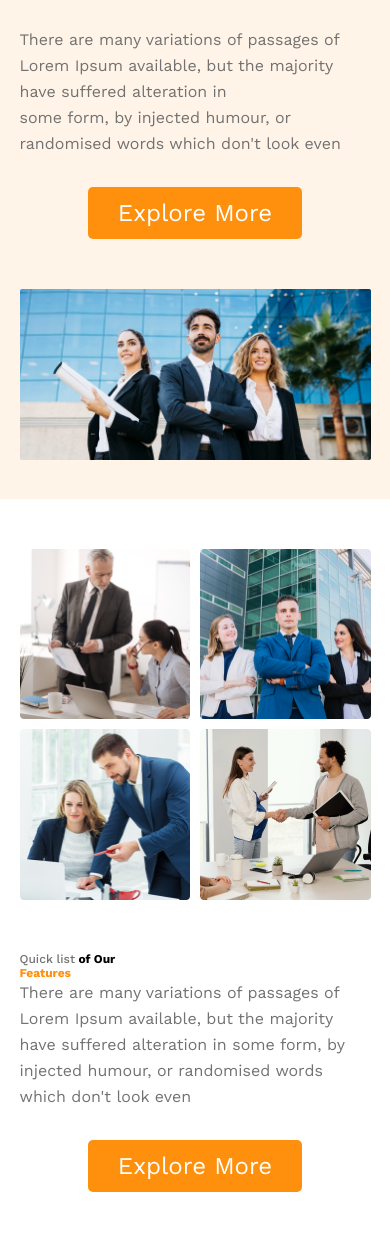
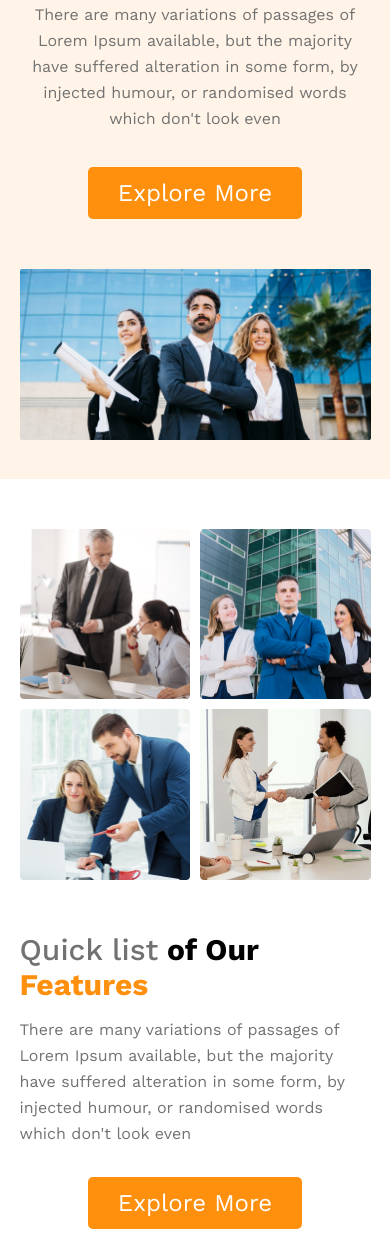
Before and after one commit to abdullahbinziad/Architects, a plain HTML site: page index.html in a window 390 px wide. Shown: the part 277-1524 px from the top of the page. Drawn offline with nearby package versions, Linux system fonts and the light colour scheme.

Commit message:
everything Completed intime

```diff
--- a/index.html
+++ b/index.html
@@ -32,7 +32,7 @@
           </h1>
           <p>
             There are many variations of passages of Lorem Ipsum available, but
-            the majority have suffered alteration in <br />
+            the majority have suffered alteration in
             some form, by injected humour, or randomised words which don't look
             even
           </p>
--- a/style.css
+++ b/style.css
@@ -51,7 +51,7 @@ nav ul li a {
   font-size: 16px;
   line-height: 26px;
   color: #727272;
-  padding-top: 30px;
+  padding: 30px 250px;
 }
 .primary-btn {
   background-color: #ff900e;
@@ -293,6 +293,10 @@ footer {
   .hero {
     margin-top: 60px;
   }
+  .hero p{
+  text-align: center;
+  padding: 5px;
+  }
   .hero h1 {
     font-size: 30px;
     line-height: 40px;
@@ -304,11 +308,18 @@ footer {
   .main-info {
     text-align: center;
   }
-  .main-info h1,
-  p {
+  .main-info h1 {
     text-align: left;
-    font-size: 12px;
+    font-size: 30px;
 
+  }
+  .main-info p {
+    text-align: left;
+  margin-top: 15px;
+
+  }
+  .single-box p{
+    font-size: 13px;
   }
   .features {
     flex-direction: column;
@@ -354,6 +365,9 @@ footer {
   .sponser-logo img {
     width: 100px;
   }
+  .sponser-logo h1 {
+    font-size: 35px;
+  }
   .sponser p {
     text-align: center;
   }
```
